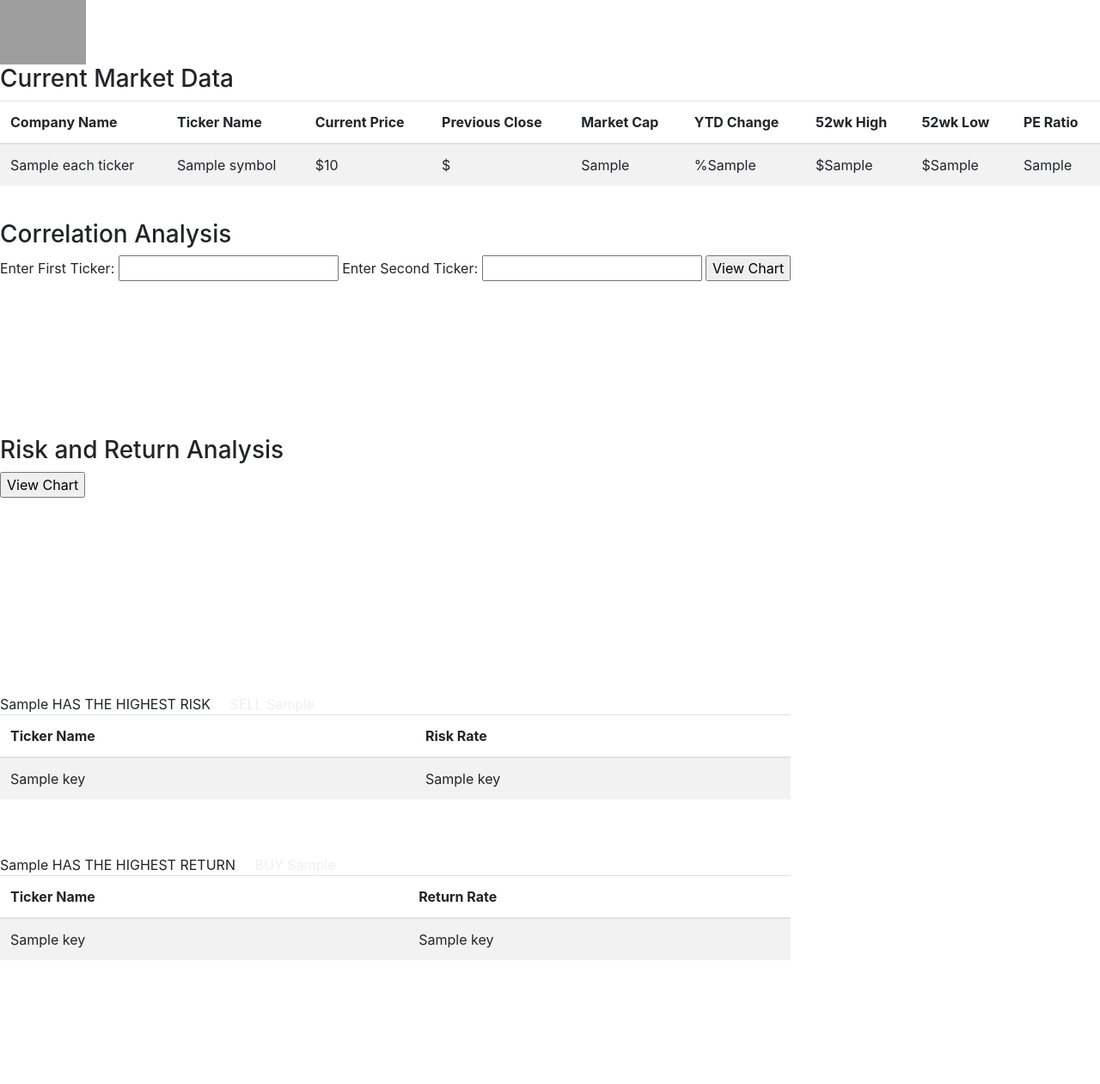
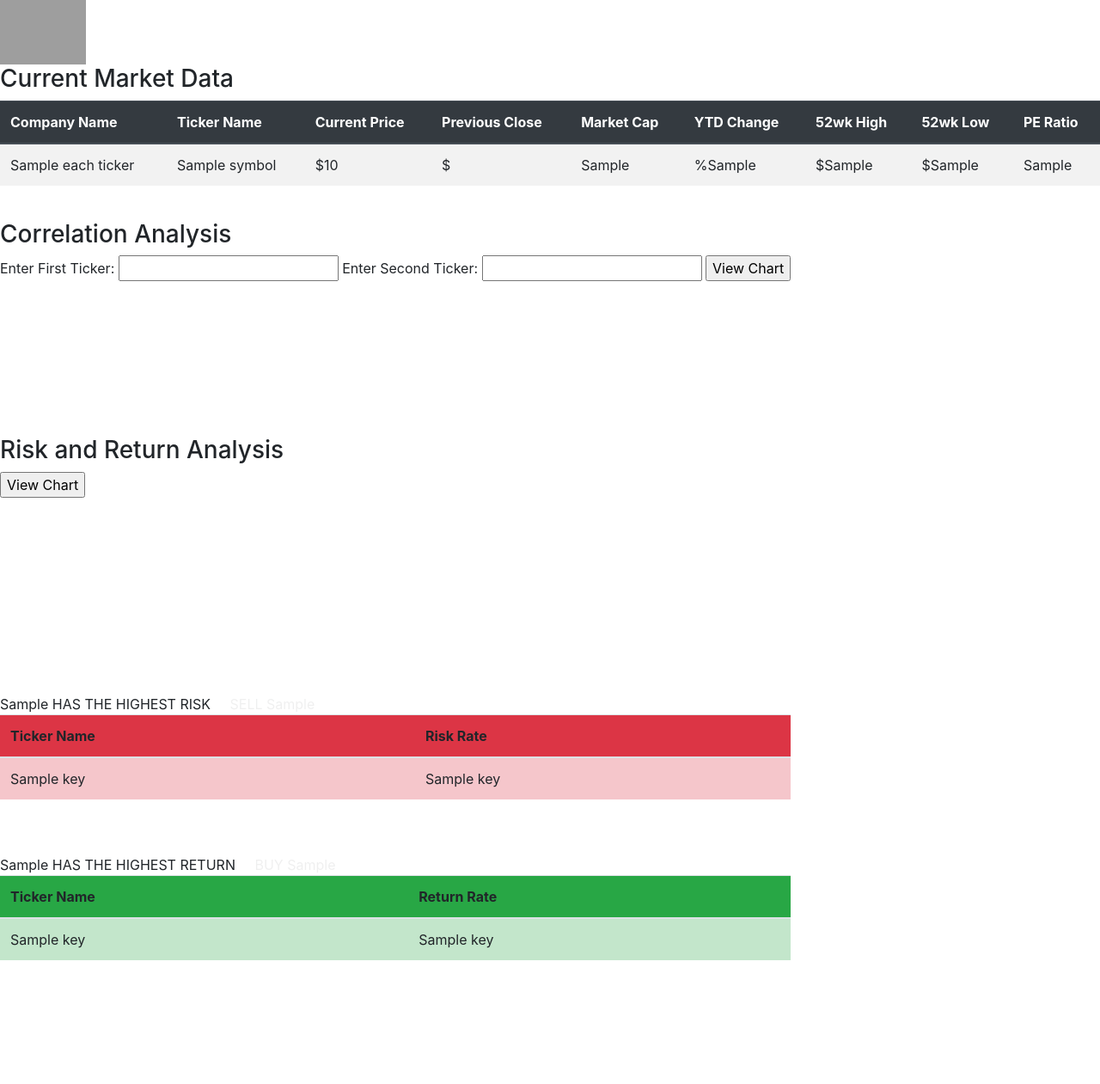
Before and after one commit to Linh-T-Pham/Stock-Analysis-Tool, a Flask app: template templates/myportfolio.html in a window 1280 px wide. Shown: the part 56-1317 px from the top of the page at 86% size. Run offline with Flask 2, Linux system fonts and the light colour scheme; the template is opened without the code that fills it: most values are stand-ins (such as "Sample title", 1, 10 or a date in 2020); a map, chart or similar area stays blank; some libraries are stand-ins or nearby versions; grey boxes are pictures that could not be loaded.

Commit message:
Changed table colors

```diff
--- a/templates/homepage.html
+++ b/templates/homepage.html
@@ -36,7 +36,10 @@
       <img src="static/roberto-junior-4fsCBcZt9H8-unsplash.jpg" class="d-block w-100" alt="...">
     </div>
     <div class="carousel-item">
-      <img src="static/michael-longmire-lhltMGdohc8-unsplash.jpg" class="d-block w-100" alt="...">
+      <img src="static/markus-spiske-5gGcn2PRrtc-unsplash.jpg" class="d-block w-100" alt="...">
+    </div>
+    <div class="carousel-item">
+      <img src="static/fabian-blank-pElSkGRA2NU-unsplash.jpg" class="d-block w-100" alt="...">
     </div>
 
   </div>
--- a/templates/myportfolio.html
+++ b/templates/myportfolio.html
@@ -11,7 +11,8 @@
 <body>
 <h3>Current Market Data</h3>
 <table class="table table-striped">
-  <thead>
+    <thead class="thead-dark">
+
     <tr>
       <th scope="col" >Company Name</th>
       <th scope="col">Ticker Name</th>
@@ -68,7 +69,15 @@
                   displayFormats:{
                     quarter: 'MMM YYYY'
                   }
+                },
+                ticks:{
+                  fontColor: "black"
                 }
+            }],
+            yAxes: [{
+              ticks:{
+                fontColor: "black"
+              }
             }]
         }
 
@@ -136,14 +145,14 @@ setInterval(blink_text, 1000);
 <div>
   <table class="table table-striped">
   <thead>
-    <tr>
+    <tr class="bg-danger">
       <th scope="col">Ticker Name</th>
       <th scope="col">Risk Rate</th>
     </tr>
   </thead>
   <tbody>
     {% for key in new_dict1 %}
-    <tr>
+    <tr class="table-danger">
     <td>{{ key }}</td>
     <td>{{ new_dict1[key] }}</td>
     </tr>
@@ -172,7 +181,7 @@ setInterval(blink_text, 1000);
 <div>
   <table class="table table-striped">
   <thead>
-    <tr>
+    <tr class="bg-success">
       <th scope="col">Ticker Name</th>
       <th scope="col">Return Rate</th>
 
@@ -180,7 +189,7 @@ setInterval(blink_text, 1000);
   </thead>
   <tbody>
     {% for key in new_dict2 %}
-    <tr>
+    <tr class="table-success">
     <td>{{ key }}</td>
     <td>{{ new_dict2[key] }}</td>
     </tr>
@@ -216,21 +225,27 @@ setInterval(blink_text, 1000);
                                           display:true,
                                           scaleLabel: {
                                             display: true,
+                                            fontColor: "red",
+                                            fontStyle: "bold",
+                                            fontSize: 15,
                                             labelString: 'RISK'
                                           },
                                           ticks:{
                                             beginAtZero: true,
-                                            frontColor: "black"
+                                            fontColor: "black"
                                           }
                                         }],
                                         xAxes: [{
                                           display:true,
                                           scaleLabel: {
                                             display: true,
+                                            fontColor: "green",
+                                            fontStyle: "bold",
+                                            fontSize: 15,
                                             labelString: 'RETURN'
                                           },
                                           ticks:{
-                                            frontColor: "black"
+                                            fontColor: "black"
                                           }
                                         }]
                                       }
```
